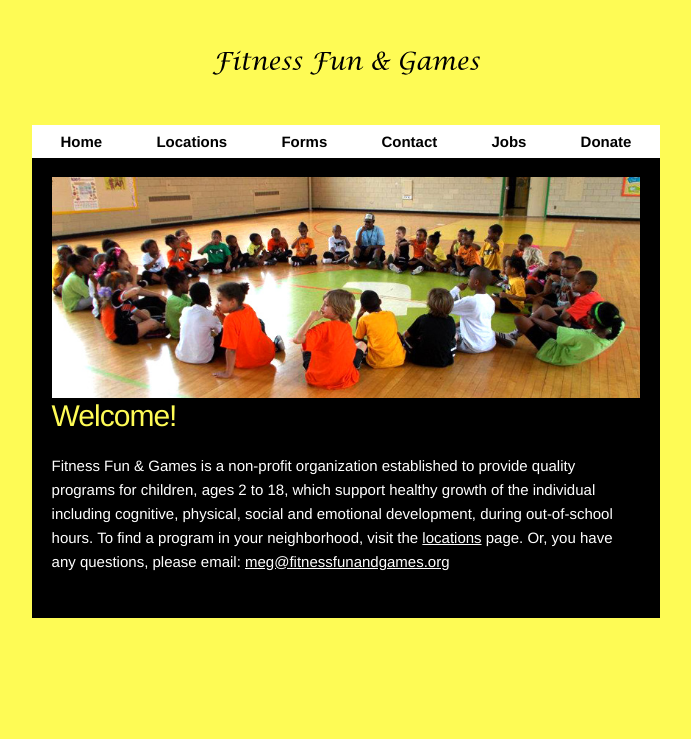
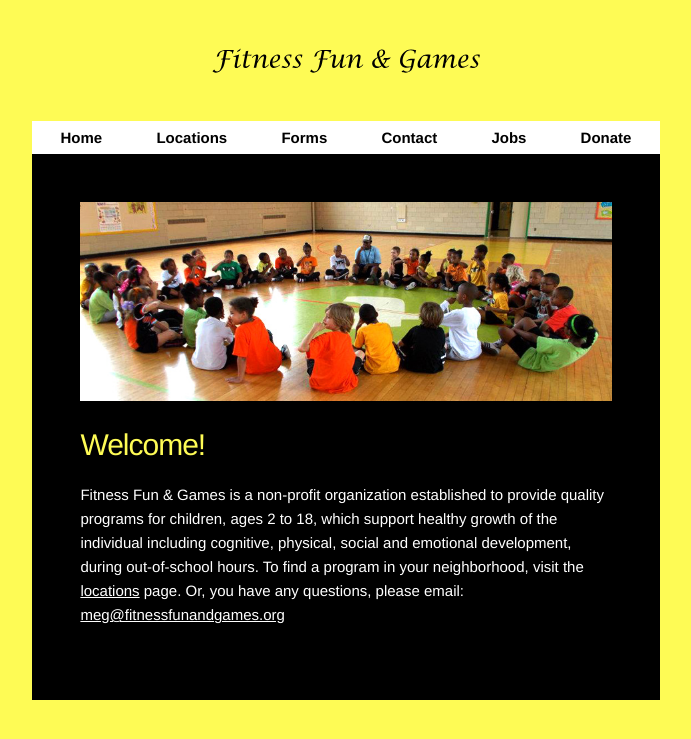
Before and after one commit to dennymcfadden/fitnessfunandgames.org, a PHP site: page / in a window 1280 px wide. Shown: the top 739 px of the page, without its empty margins (294-985 px from the left). Run offline with PHP 8.4, Linux system fonts and the light colour scheme.

Commit message:
Pixel pushing

```diff
--- a/html/css/skeleton.css
+++ b/html/css/skeleton.css
@@ -371,9 +371,9 @@
   margin-bottom: 2.5rem; }
 
 .mb-m {
-  margin-bottom: 50px; }
+  margin-bottom: 5%; }
 .mt-m {
-  margin-top: 50px; }
+  margin-top: 5%; }
 .pl-m {
   padding-left: 10%; }
 .pr-m {
@@ -425,7 +425,7 @@
 
 .black-bg {
   background-color: #000000;
-  padding: 2%;
+  padding: 5%;
   text-align: left;
   }
 
--- a/html/index.html
+++ b/html/index.html
@@ -29,7 +29,7 @@
   </div>
 
   <div class="eight columns offset-by-two columns black-bg">
-    <img src="images/2.jpg" class="twelve columns">
+    <img src="images/2.jpg" class="twelve columns mb-m">
     <h1>Welcome!</h1>
     <p>Fitness Fun & Games is a non-profit organization established to provide quality programs for children, ages 2 to 18, which support healthy growth of the individual including cognitive, physical, social and emotional development, during out-of-school hours. To find a program in your neighborhood, visit the <a href="http://fitnessfunandgames.org/locations.html">locations</a> page. Or, you have any questions, please email: <a href="mailto:meg@fitnessfunandgames.org">meg@fitnessfunandgames.org</a>
     </p>
--- a/html/locations.html
+++ b/html/locations.html
@@ -46,8 +46,8 @@
 
 
   <div class="eight columns offset-by-two columns black-bg">
-    <h1>Select a pin to find a location near you:</h1>
-    <div class="google-maps">
+    <h1 >Select a pin to find a location near you:</h1>
+    <div class="google-maps mb-m">
     	<iframe frameborder="0" scrolling="no" marginheight="0" marginwidth="0" src="https://maps.google.com/maps/ms?hl=en&amp;gl=us&amp;ie=UTF8&amp;oe=UTF8&amp;msa=0&amp;msid=214455996602179362147.000466487a5635000b96a&amp;t=m&amp;ll=39.328986,-76.608353&amp;spn=0.15934,0.547943&amp;z=11&amp;output=embed"></iframe>
 	</div>
     <h1>Then, choose the location below for more information:</h1>
```
